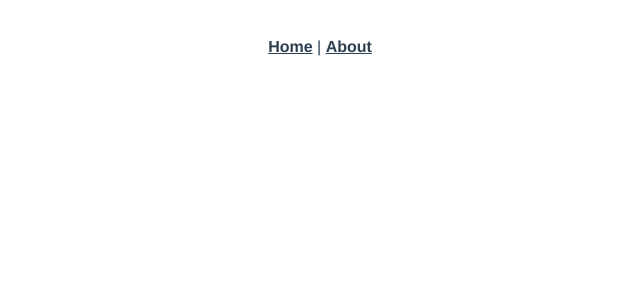
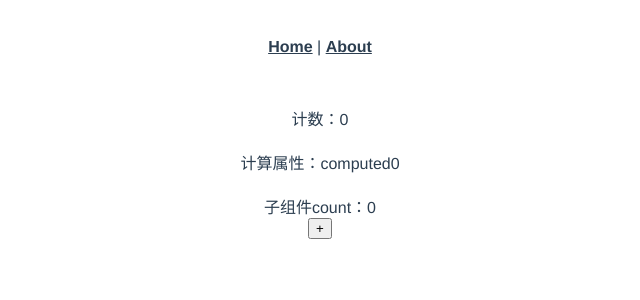
Before and after one commit to dwfrost/vue2-ts-vuex-demo, a Vue app: page /second-page in a window 1280 px wide. Shown: the top 300 px of the page, without its empty margins (320-960 px from the left). Built offline with nearby package versions, Linux system fonts and the light colour scheme.

Commit message:
git init

```diff
--- a/package.json
+++ b/package.json
@@ -32,6 +32,7 @@
     "less": "^3.0.4",
     "less-loader": "^5.0.0",
     "typescript": "~4.1.5",
-    "vue-template-compiler": "^2.6.11"
+    "vue-template-compiler": "^2.6.11",
+    "webpack-bundle-analyzer": "^4.4.2"
   }
 }
--- a/src/router/index.ts
+++ b/src/router/index.ts
@@ -1,22 +1,26 @@
 import Vue from 'vue';
 import VueRouter, { RouteConfig } from 'vue-router';
-import Home from '../views/Home.vue';
 
 Vue.use(VueRouter);
+
+const firstPage = () => import(/* webpackChunkName: "firstPage" */ '../views/first-page/index.vue')
+const secondPage = () => import(/* webpackChunkName: "secondPage" */ '../views/second-page/index.vue')
 
 const routes: Array<RouteConfig> = [
   {
     path: '/',
-    name: 'Home',
-    component: Home,
+    name: 'firstPage',
+    component: firstPage,
   },
   {
-    path: '/about',
-    name: 'About',
-    // route level code-splitting
-    // this generates a separate chunk (about.[hash].js) for this route
-    // which is lazy-loaded when the route is visited.
-    component: () => import(/* webpackChunkName: "about" */ '../views/About.vue'),
+    path: '/first-page',
+    name: 'firstPage',
+    component: firstPage,
+  },
+  {
+    path: '/second-page',
+    name: 'secondPage',
+    component: secondPage,
   },
 ];
 
--- a/src/views/About.vue
+++ /dev/null
@@ -1,5 +0,0 @@
-<template>
-  <div class="about">
-    <h1>This is an about page</h1>
-  </div>
-</template>
--- /dev/null
+++ b/src/views/first-page/Count.vue
@@ -0,0 +1,29 @@
+<template>
+    <div class="hello-world-wrap">
+        <div>子组件count：{{ count }}</div>
+        <button @click="add">+</button>
+    </div>
+</template>
+
+<script lang="ts">
+// doc https://github.com/kaorun343/vue-property-decorator
+import { Component, Prop, Emit, Vue } from 'vue-property-decorator';
+
+@Component({
+    name: 'FirstPage',
+    components: {},
+})
+export default class FirstPage extends Vue {
+    @Prop({ default: 0 }) count!: number;
+
+    created() {}
+    mounted() {}
+
+    @Emit('change')
+    add() {
+        return this.count + 1;
+    }
+}
+</script>
+
+<style lang="less" scoped></style>
--- /dev/null
+++ b/src/views/first-page/index.vue
@@ -0,0 +1,52 @@
+<template>
+    <div class="first-page-wrap">
+        <div>计数：{{ count }}</div>
+        <div>计算属性：{{ computedCount }}</div>
+        <Count :count="count" @change="countChange" />
+    </div>
+</template>
+
+<script lang="ts">
+import { Component, Vue, Watch } from 'vue-property-decorator';
+import Count from './Count.vue';
+
+@Component({
+    name: 'FirstPage',
+    components: {
+        Count,
+    },
+})
+export default class FirstPage extends Vue {
+    count = 0;
+
+    @Watch('count')
+    onCountChange(newVal: number, oldVal: number) {
+        console.log(newVal, oldVal);
+    }
+
+    get computedCount() {
+        return 'computed' + this.count;
+    }
+
+    created() {
+        console.log('created');
+    }
+    mounted() {
+        console.log('mounted');
+    }
+
+    countChange(count: number) {
+        this.count = count;
+    }
+}
+</script>
+
+<style lang="less" scoped>
+.wrap {
+    padding-top: 50px;
+}
+div {
+    padding: 10px;
+    text-align: center;
+}
+</style>
--- /dev/null
+++ b/src/views/second-page/Count.vue
@@ -0,0 +1,28 @@
+<template>
+    <div class="hello-world-wrap">
+        <div>子组件count：{{ count }}</div>
+        <button @click="add">+</button>
+    </div>
+</template>
+
+<script lang="ts">
+import { Component, Prop, Emit, Vue } from 'vue-property-decorator';
+
+@Component({
+    name: 'FirstPage',
+    components: {},
+})
+export default class Home extends Vue {
+    @Prop({ default: 0 }) count!: number;
+
+    created() {}
+    mounted() {}
+
+    @Emit()
+    add() {
+        return this.count++;
+    }
+}
+</script>
+
+<style lang="less" scoped></style>
--- /dev/null
+++ b/src/views/second-page/index.vue
@@ -0,0 +1,53 @@
+<template>
+    <div class="first-page-wrap">
+        <div>计数：{{ count }}</div>
+        <div>计算属性：{{ computedCount }}</div>
+        <Count :msg="msg" @change="countChange" />
+    </div>
+</template>
+
+<script lang="ts">
+import { Component, Vue, Watch } from 'vue-property-decorator';
+import Count from './Count.vue';
+
+@Component({
+    name: 'FirstPage',
+    components: {
+        Count,
+    },
+})
+export default class Home extends Vue {
+    msg = 'hello world';
+    count = 0;
+
+    @Watch('count')
+    onCountChange(newVal: number, oldVal: number) {
+        console.log(newVal, oldVal);
+    }
+
+    get computedCount() {
+        return 'computed' + this.count;
+    }
+
+    created() {
+        console.log('created');
+    }
+    mounted() {
+        console.log('mounted');
+    }
+
+    countChange(count: number) {
+        this.count = count;
+    }
+}
+</script>
+
+<style lang="less" scoped>
+.wrap {
+    padding-top: 50px;
+}
+div {
+    padding: 10px;
+    text-align: center;
+}
+</style>
--- /dev/null
+++ b/vue.config.js
@@ -0,0 +1,97 @@
+/* eslint-disable @typescript-eslint/no-var-requires */
+/* eslint-disable @typescript-eslint/camelcase */
+const { BundleAnalyzerPlugin } = require('webpack-bundle-analyzer')
+
+module.exports = {
+  // 项目部署的基础路径（服务器部署的目录）
+  publicPath: '/',
+
+  // 将构建好的文件输出到哪里
+  outputDir: 'dist',
+
+  // 放置静态资源的地方 (js/css/img/font/...)
+  assetsDir: 'static',
+
+  // 是否在保存的时候使用 `eslint-loader` 进行检查。
+  // 有效的值：`ture` | `false` | `"error"`
+  // 当设置为 `"error"` 时，检查出的错误会触发编译失败。
+  lintOnSave: true,
+
+  // 使用带有浏览器内编译器的完整构建版本
+  // @see https://cn.vuejs.org/v2/guide/installation.html#运行时-编译器-vs-只包含运行时
+  // compiler: false,
+
+  // babel-loader 默认会跳过 node_modules 依赖。
+  // 通过这个选项可以显式转译一个依赖。
+  // transpileDependencies: [/* string or regex */],
+  // 是否使用包含运行时编译器的Vue核心的构建
+  runtimeCompiler: false,
+
+  // 是否为生产环境构建生成 source map？
+  productionSourceMap: false,
+
+  // 调整内部的 webpack 配置。
+  // @see https://github.com/vuejs/vue-docs-zh-cn/blob/master/vue-cli/webpack.md
+  // chainWebpack: () => {},
+  // configureWebpack: () => {},
+
+  // CSS 相关选项
+  css: {
+    // 将组件内的 CSS 提取到一个单独的 CSS 文件 (只用在生产环境中)
+    // 也可以是一个传递给 `extract-text-webpack-plugin` 的选项对象
+    extract: true,
+
+    // 是否开启 CSS source map？
+    sourceMap: false,
+
+    // 为预处理器的 loader 传递自定义选项。比如传递给
+    // sass-loader 时，使用 `{ sass: { ... } }`。
+    loaderOptions: {
+      // todo less-loader options
+    },
+
+    // 设置false，为所有的 CSS 及其预处理文件开启 CSS Modules。
+    // 这个选项不会影响 `*.vue` 文件。
+    // @see https://cli.vuejs.org/zh/guide/css.html#css-modules
+    // requireModuleExtension: false
+  },
+
+  // 在生产环境下为 Babel 和 TypeScript 使用 `thread-loader`
+  // 在多核机器下会默认开启。
+  parallel: require('os').cpus().length > 1,
+
+  // PWA 插件的选项。
+  // @see https://github.com/vuejs/vue-docs-zh-cn/blob/master/vue-cli-plugin-pwa/README.md
+  pwa: {},
+
+  // 配置 webpack-dev-server 行为。
+  // devServer: {
+  //     open: process.platform === 'darwin',
+  //     host: 'localhost',
+  //     port: 8888,
+  //     https: false,
+  //     hotOnly: false,
+  //     open: true,
+  //     // @see https://github.com/vuejs/vue-docs-zh-cn/blob/master/vue-cli/cli-service.md#配置代理
+  //     proxy: 'http://localhost:3001', // string | Object
+  //     before: app => {}
+  // },
+
+  configureWebpack: config => {
+    if (process.env.NODE_ENV === 'production') {
+      // 为生产环境修改配置
+      // 去除console
+      config.optimization.minimizer[0].options.terserOptions.compress.drop_console = true
+
+      if (process.env.APP_NODE_ENV === 'analysis') {
+        // 分析打包依赖
+        config.plugins.push(new BundleAnalyzerPlugin())
+      }
+    } else {
+      // 为开发环境修改配置
+    }
+  },
+
+  // 第三方插件的选项
+  pluginOptions: {}
+}
```
Also changed, not shown: 3 other files (tests, documents, lock files or other folders).
